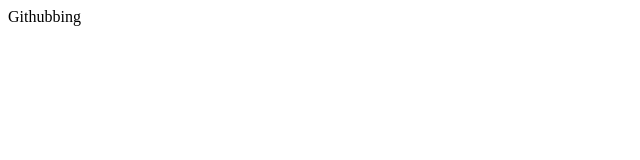
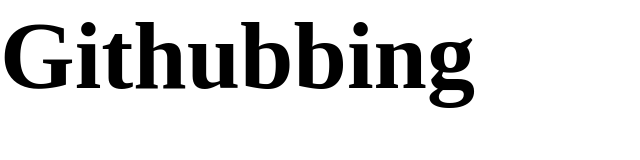
Before and after one commit to Pexigno/Learning_g, a plain HTML site: page index.html in a window 1280 px wide. Shown: the whole page, without its empty margins (0-640 px from the left). Drawn offline with Linux system fonts and the light colour scheme.

Commit message:
add index file in project

```diff
--- /dev/null
+++ b/css/main.css
@@ -0,0 +1,11 @@
+* {
+    padding: 0;
+    margin: 0;
+    box-sizing: border-box;
+}
+html {
+    font-size: 48px;
+}
+h1 {
+    font-size: 2rem;
+}
--- a/index.html
+++ b/index.html
@@ -1,7 +1,10 @@
 <!doctypes html>
 <html>
-<head>
-<title>Githubbing</title>
-</head>
-<body>Githubbing</body>
+    <head>
+        <title>Githubbing</title>
+        <link rel=" stylesheet" href="css/main.css"/>
+    </head>
+    <body>
+        <h1>Githubbing</h1>
+    </body>
 </html>
```
